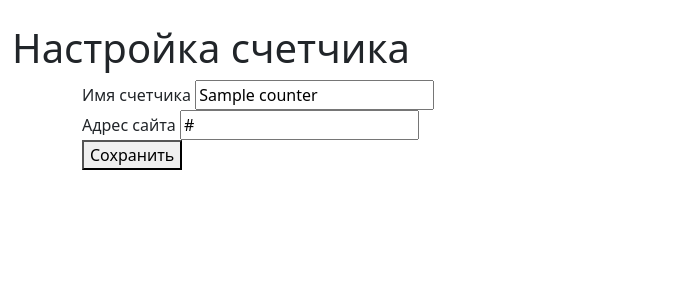
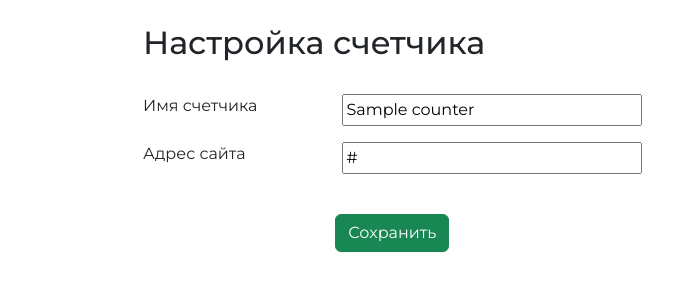
Before and after one commit to Slapppy/sites-stat, a Django app: page /edit/1 in a window 1280 px wide. Shown: the top 300 px of the page, without its empty margins (0-690 px from the left). Run offline with Django 4.2, Linux system fonts and the light colour scheme; a user stored in the database is signed in; tables that the repository leaves empty hold one stand-in row (values such as "Sample post"); some libraries are stand-ins or nearby versions.

Commit message:
! edit counter as class view

```diff
--- a/src/web/templates/web/edit_counter.html
+++ b/src/web/templates/web/edit_counter.html
@@ -6,27 +6,28 @@
     <title>Настройка счетчика</title>
     <link rel="stylesheet" href="https://cdn.jsdelivr.net/npm/bootstrap-icons@1.10.2/font/bootstrap-icons.css">
     <link rel="stylesheet" href="{% static "web/css/bootstrap.min.css" %}">
+    <link href="{% static 'web/css/style_counter.css' %}" rel="stylesheet">
 </head>
 <body>
 <div class="content mt-4">
-    <div class="container-fluid">
+    <div class="container">
         <div class="title">
-            <h1>Настройка счетчика</h1>
+            <h2 class="pb-4">Настройка счетчика</h2>
         </div>
         <div class="main">
-            <form class="fields container" action="" method="POST">
+            <form action="" method="POST">
 			{% csrf_token %}
-			<div class="field">
+			<div class="field pb-3">
 				<label for="name_counter">Имя счетчика</label>
 				{{ form.name }}
 			</div>
-			<div class="field">
+			<div class="field pb-3">
 				<label for="site_adress">Адрес сайта</label>
 				{{ form.link }}
 			</div>
-			<div class="submit_btn-wrap">
-				<button>Сохранить</button>
-			</div>
+                <div class="text-center pt-4" style="width:50%;">
+				<button class="btn btn-success">Сохранить</button>
+                </div>
 		</form>
         </div>
     </div>
--- a/src/web/urls.py
+++ b/src/web/urls.py
@@ -1,14 +1,14 @@
 from django.contrib import admin
 from django.urls import path, include
 from . import views
-from .views import CounterCreate, RegistrationView, CounterDetailView, edit_view
+from .views import CounterCreate, RegistrationView, CounterDetailView, CounterEditView
 
 urlpatterns = [
     path("auth", views.auth_page, name="auth"),
     path("registration", RegistrationView.as_view(), name="registration"),
     path("profile", views.CountersListView.as_view(), name="profile"),
     path("add", CounterCreate.as_view(), name="add"),
-    path("edit/<int:id>", edit_view, name="edit"),
+    path("edit/<int:id>", CounterEditView.as_view(), name="edit"),
     path("profile/counter/<int:pk>", CounterDetailView.as_view(), name="counter"),
     path("", views.main_page, name="main"),
 ]
--- a/src/web/views.py
+++ b/src/web/views.py
@@ -1,9 +1,9 @@
 from django.contrib import messages
 from django.contrib.auth.decorators import login_required
-from django.shortcuts import render, redirect, get_object_or_404
+from django.shortcuts import render, redirect, get_object_or_404, reverse
 from django.contrib.auth import authenticate, login
 from django.utils.decorators import method_decorator
-from django.views.generic import ListView, CreateView, View, DetailView
+from django.views.generic import ListView, CreateView, View, DetailView, UpdateView
 
 from .models import Counter
 from .forms import CreateUserForm, AddCounterForm
@@ -111,19 +111,22 @@ def main_page(request):
     return render(request, "web/main.html")
 
 
-def edit_view(request, id):
-    counter = get_object_or_404(Counter, user=request.user, id=id)
-    form = AddCounterForm(instance=counter)
-    if request.method == "POST":
-        form = AddCounterForm(request.POST, instance=counter, initial={"user": request.user})
-        if form.is_valid():
-            form.save()
-            return redirect("profile")
-    return render(
-        request,
-        "web/edit_counter.html",
-        {
-            "form": form,
-            "id": id,
-        },
-    )
+class CounterEditView(UpdateView):
+    template_name = "web/edit_counter.html"
+    slug_field = "id"
+    slug_url_kwarg = "id"
+    form_class = AddCounterForm
+
+    def get_queryset(self):
+        if not self.request.user.is_authenticated:
+            return Counter.objects.none()
+        return Counter.objects.filter(user=self.request.user)
+
+    def get_success_url(self):
+        return reverse("profile")
+
+    def get_context_data(self, *, object_list=None, **kwargs):
+        return {
+            **super(CounterEditView, self).get_context_data(**kwargs),
+            "id": self.kwargs[self.slug_url_kwarg],
+        }
```
